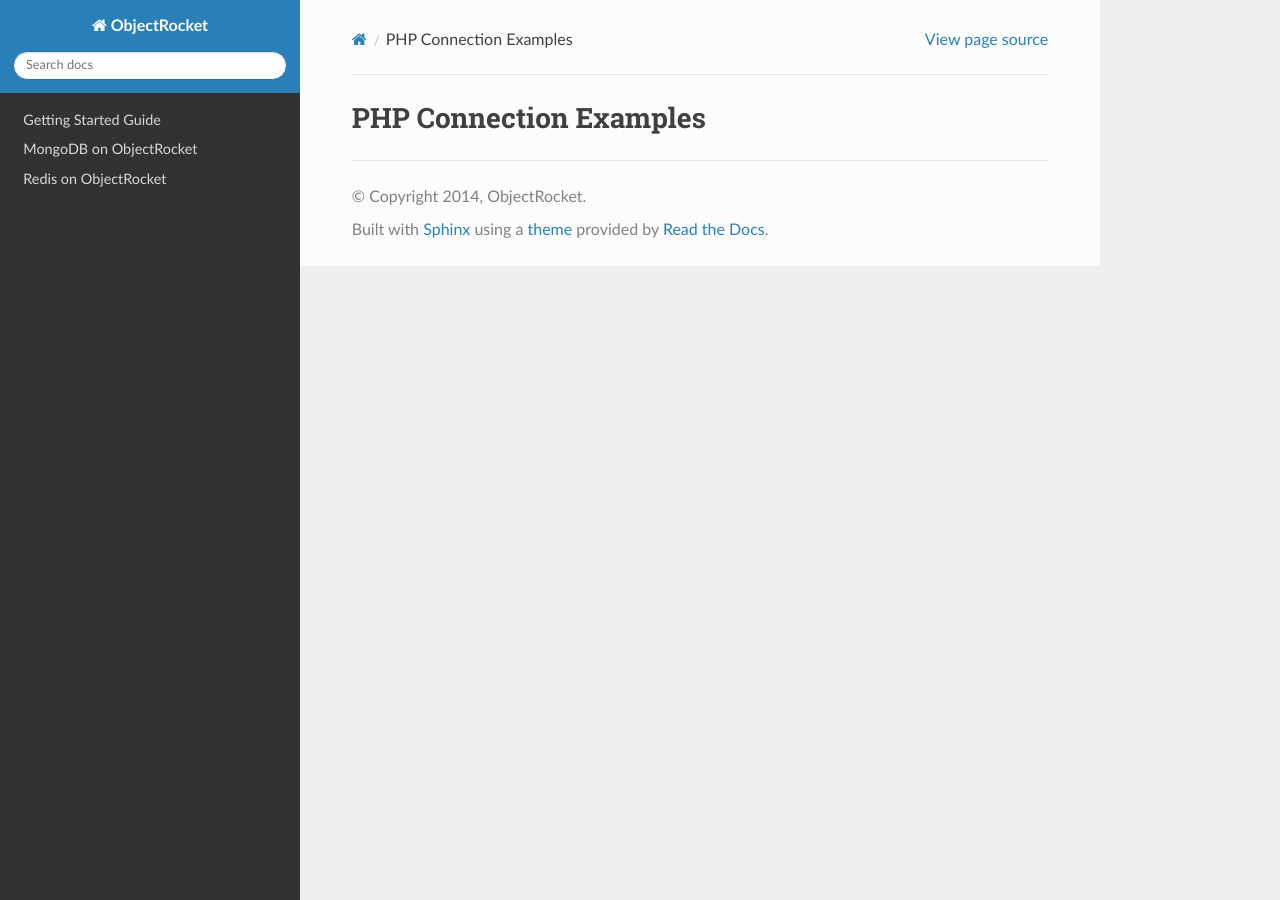
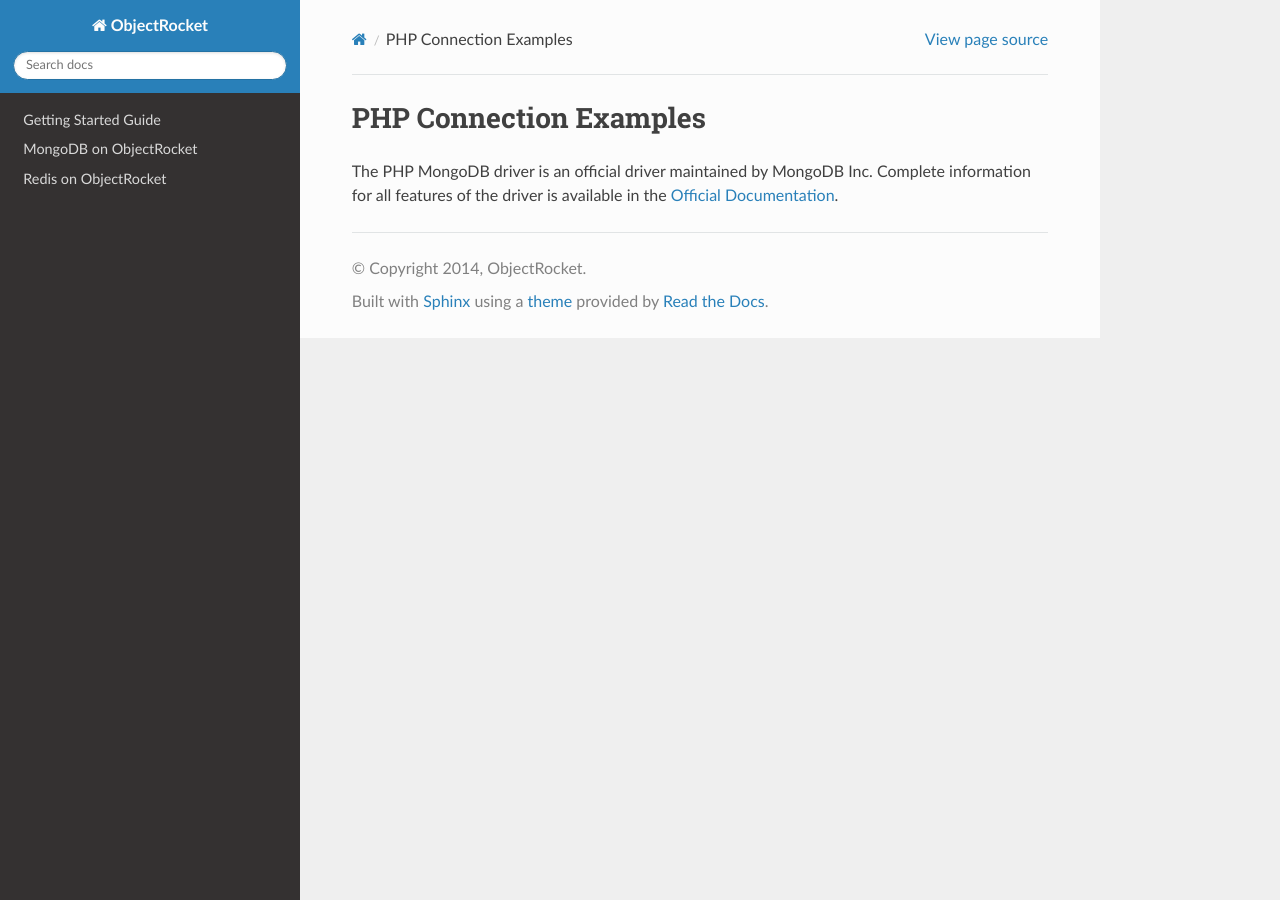
Before and after one commit to zcorleissen/documentation, a Sphinx documentation site: the page built from source/php_examples.rst, in a window 1280 px wide. Built offline with Sphinx 7.4.7 and the Read the Docs theme 2.0.0, drawn with Linux system fonts in a browser that asks for light colours; pages that are not in the unit, such as notebooks, are missing from menus.

Commit message:
docs link etc, blargh

```diff
--- a/source/php_examples.rst
+++ b/source/php_examples.rst
@@ -1,2 +1,24 @@
 PHP Connection Examples
 =======================
+
+The PHP MongoDB driver is an official driver maintained by MongoDB Inc. Complete information for all features of the driver is available in the `Official Documentation`_.
+
+
+
+
+
+
+
+
+
+
+
+
+
+
+
+
+
+
+
+.. _Official Documentation: http://docs.mongodb.org/ecosystem/drivers/php/
```
